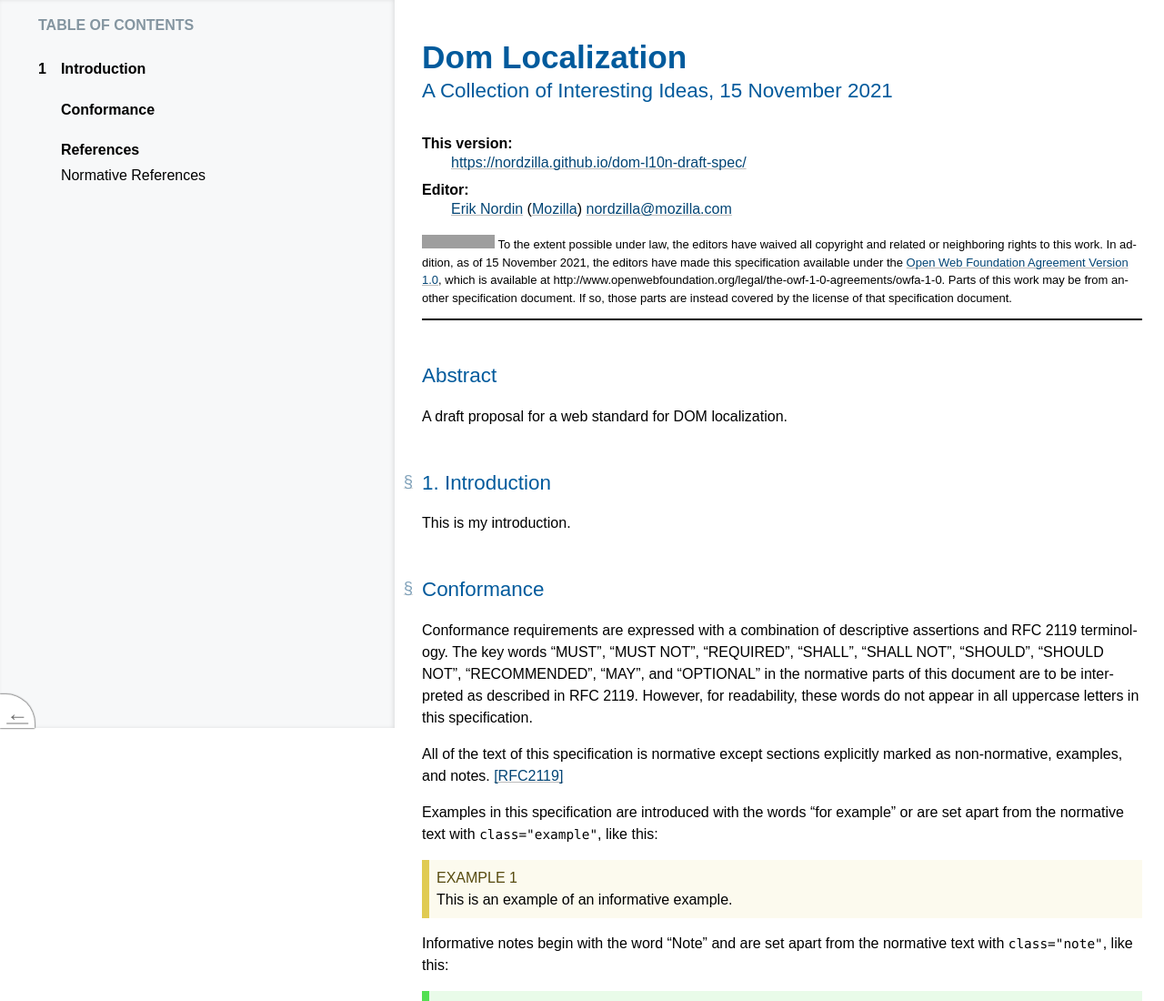
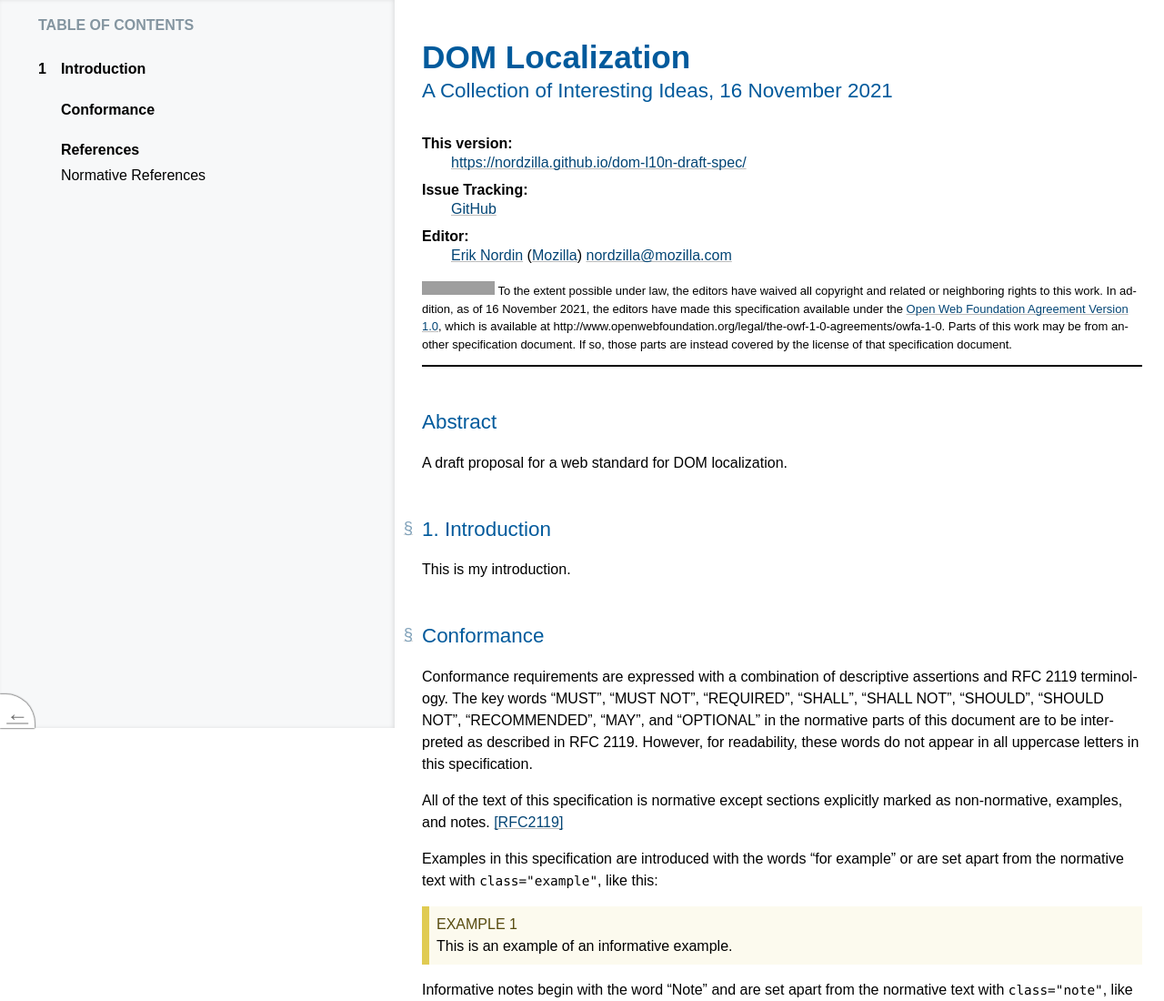
Before and after one commit to nordzilla/dom-l10n-draft-spec, a plain HTML site: page docs/index.html in a window 1280 px wide. Shown: the top 1100 px of the page at 91% size. Drawn offline with Linux system fonts and the light colour scheme; grey boxes are pictures that could not be loaded.

Commit message:
Update title

```diff
--- a/docs/index.html
+++ b/docs/index.html
@@ -1,7 +1,7 @@
 <!doctype html><html lang="en">
  <head>
   <meta content="text/html; charset=utf-8" http-equiv="Content-Type">
-  <title>Dom Localization</title>
+  <title>DOM Localization</title>
   <meta content="width=device-width, initial-scale=1, shrink-to-fit=no" name="viewport">
 <style data-fill-with="stylesheet">/******************************************************************************
  *                   Style sheet for the W3C specifications                   *
@@ -1489,6 +1489,7 @@ Possible extra rowspan handling
 </style>
   <meta content="Bikeshed version bbc364800, updated Mon Nov 15 13:57:55 2021 -0800" name="generator">
   <link href="https://nordzilla.github.io/dom-l10n-draft-spec/" rel="canonical">
+  <meta content="d31789907013126ba957488ae4d495e1a64599e7" name="document-revision">
 <style>/* style-autolinks */
 
 .css.css, .property.property, .descriptor.descriptor {
@@ -1885,12 +1886,14 @@ dfn > a.self-link::before      { content: "#"; }
  <body class="h-entry">
   <div class="head">
    <p data-fill-with="logo"></p>
-   <h1 class="p-name no-ref" id="title">Dom Localization</h1>
-   <h2 class="no-num no-toc no-ref heading settled" id="profile-and-date"><span class="content">A Collection of Interesting Ideas, <time class="dt-updated" datetime="2021-11-15">15 November 2021</time></span></h2>
+   <h1 class="p-name no-ref" id="title">DOM Localization</h1>
+   <h2 class="no-num no-toc no-ref heading settled" id="profile-and-date"><span class="content">A Collection of Interesting Ideas, <time class="dt-updated" datetime="2021-11-16">16 November 2021</time></span></h2>
    <div data-fill-with="spec-metadata">
     <dl>
      <dt>This version:
      <dd><a class="u-url" href="https://nordzilla.github.io/dom-l10n-draft-spec/">https://nordzilla.github.io/dom-l10n-draft-spec/</a>
+     <dt>Issue Tracking:
+     <dd><a href="https://github.com/nordzilla/dom-l10n-draft-spec/issues/">GitHub</a>
      <dt class="editor">Editor:
      <dd class="editor p-author h-card vcard"><a class="p-name fn u-url url" href="https://github.com/nordzilla">Erik Nordin</a> (<a class="p-org org" href="https://www.mozilla.org/">Mozilla</a>) <a class="u-email email" href="mailto:nordzilla@mozilla.com">nordzilla@mozilla.com</a>
     </dl>
@@ -1898,7 +1901,7 @@ dfn > a.self-link::before      { content: "#"; }
    <div data-fill-with="warning"></div>
    <p class="copyright" data-fill-with="copyright"><a href="http://creativecommons.org/publicdomain/zero/1.0/" rel="license"><img alt="CC0" height="15" src="https://licensebuttons.net/p/zero/1.0/80x15.png" width="80"></a> To the extent possible under law, the editors have waived all copyright
 and related or neighboring rights to this work.
-In addition, as of 15 November 2021,
+In addition, as of 16 November 2021,
 the editors have made this specification available under the <a href="http://www.openwebfoundation.org/legal/the-owf-1-0-agreements/owfa-1-0" rel="license">Open Web Foundation Agreement Version 1.0</a>,
 which is available at http://www.openwebfoundation.org/legal/the-owf-1-0-agreements/owfa-1-0.
 Parts of this work may be from another specification document.  If so, those parts are instead covered by the license of that specification document. </p>
```
Also changed, not shown: 1 other file.
